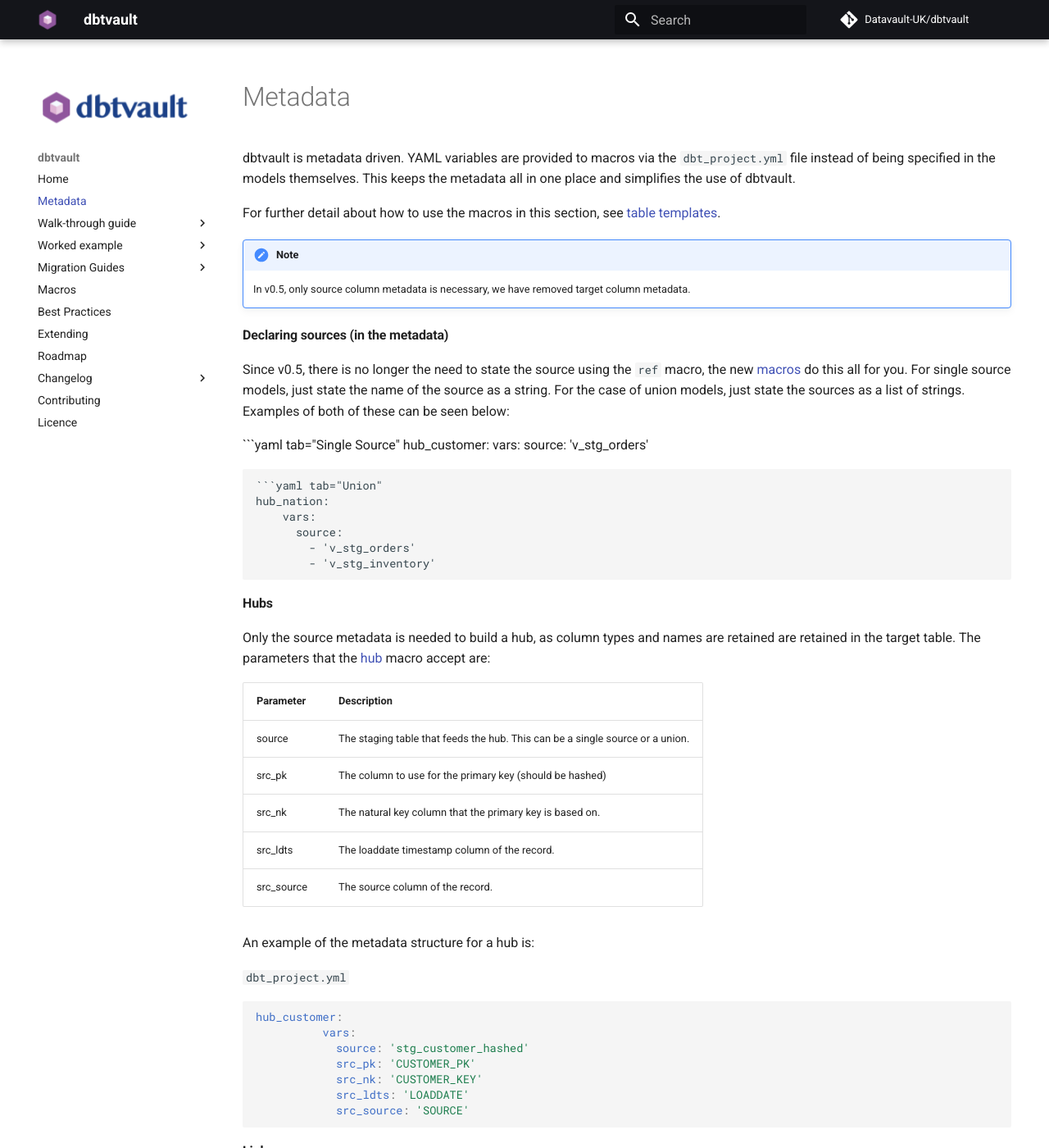
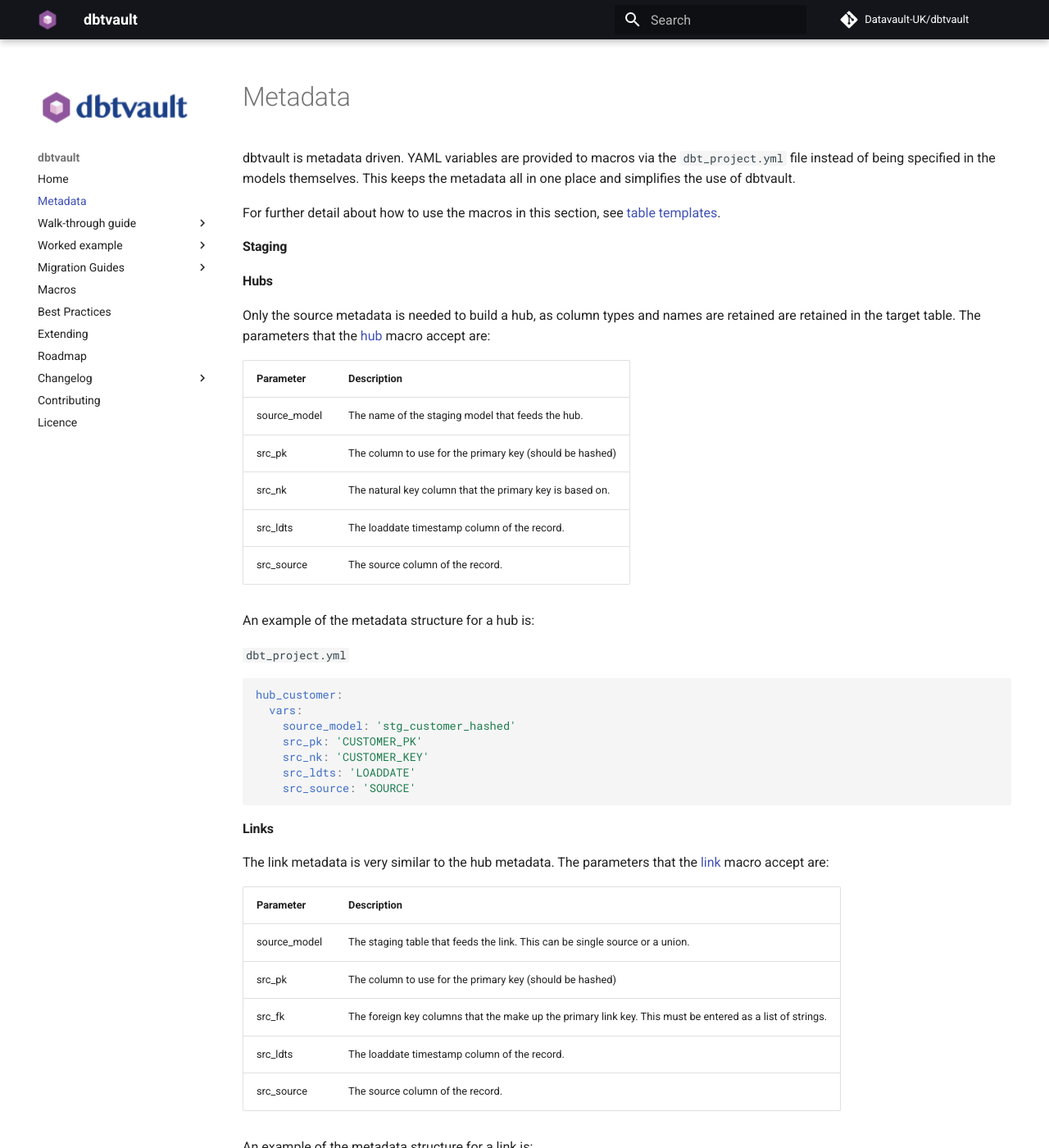
Before and after one commit to Datavault-UK/automate-dv-docs, an MkDocs documentation site: the page built from docs/metadata.md, in a window 1280 px wide and 1400 px high. Shown: the whole window at 82% size. Built offline with MkDocs 1.6.1 and Material for MkDocs 9.7.7, drawn with Linux system fonts in a browser that asks for light colours; comment, search, counter and statistics services are not loaded; some of the changed text lies outside the part shown.

Commit message:
Beginning to update macros page for staging

````diff
--- a/docs/metadata.md
+++ b/docs/metadata.md
@@ -1,55 +1,34 @@
-dbtvault is metadata driven. YAML variables are provided to macros via the ```dbt_project.yml``` file instead of being specified in
+dbtvault is metadata driven. YAML variables are provided to macros via the `dbt_project.yml` file instead of being specified in
 the models themselves. This keeps the metadata all in one place and simplifies the use of dbtvault.
 
 For further detail about how to use the macros in this section, see [table templates](macros.md#table-templates).
 
-!!! note
-    In v0.5, only source column metadata is necessary, we have removed target column metadata.
-
-#### Declaring sources (in the metadata)
-
-Since v0.5, there is no longer the need to state the source using the ```ref``` macro, the new [macros](macros.md) do this all for
-you. For single source models, just state the name of the source as a string.
-For the case of union models, just state the sources as a list of strings. Examples of both of these can be seen below:
-
-```yaml tab="Single Source"
-hub_customer:
-    vars:
-      source: 'v_stg_orders'
-```
-
-```yaml tab="Union"
-hub_nation:
-    vars:
-      source:
-        - 'v_stg_orders'
-        - 'v_stg_inventory'
-```
+#### Staging
 
 #### Hubs
 
 Only the source metadata is needed to build a hub, as column types and names are retained are retained in the target
 table. The parameters that the [hub](macros.md#hub) macro accept are:
 
-| Parameter    | Description                                              |
-| -------------| ---------------------------------------------------------|
-| source       | The staging table that feeds the hub. This can be a single source or a union.  |
-| src_pk       | The column to use for the primary key (should be hashed) |
-| src_nk       | The natural key column that the primary key is based on. |
-| src_ldts     | The loaddate timestamp column of the record.             |
-| src_source   | The source column of the record.                         |
+| Parameter    | Description                                               |
+| -------------| --------------------------------------------------------- |
+| source_model | The name of the staging model that feeds the hub.         |
+| src_pk       | The column to use for the primary key (should be hashed)  |
+| src_nk       | The natural key column that the primary key is based on.  |
+| src_ldts     | The loaddate timestamp column of the record.              |
+| src_source   | The source column of the record.                          |
 
 An example of the metadata structure for a hub is:
 
-```dbt_project.yml```
+`dbt_project.yml`
 ```yaml
 hub_customer:
-          vars:
-            source: 'stg_customer_hashed'
-            src_pk: 'CUSTOMER_PK'
-            src_nk: 'CUSTOMER_KEY'
-            src_ldts: 'LOADDATE'
-            src_source: 'SOURCE'
+  vars:
+    source_model: 'stg_customer_hashed'
+    src_pk: 'CUSTOMER_PK'
+    src_nk: 'CUSTOMER_KEY'
+    src_ldts: 'LOADDATE'
+    src_source: 'SOURCE'
 ```
 
 #### Links
@@ -58,7 +37,7 @@
 
 | Parameter    | Description                                              |
 | -------------| ---------------------------------------------------------|
-| source       | The staging table that feeds the link. This can be single source or a union. |
+| source_model | The staging table that feeds the link. This can be single source or a union. |
 | src_pk       | The column to use for the primary key (should be hashed) |
 | src_fk       | The foreign key columns that the make up the primary link key. This must be entered as a list of strings. |
 | src_ldts     | The loaddate timestamp column of the record.             |
@@ -66,17 +45,17 @@
 
 An example of the metadata structure for a link is:
 
-```dbt_project.yml```
+`dbt_project.yml`
 ```yaml
 link_customer_nation:
-          vars:
-            source: 'v_stg_orders'
-            src_pk: 'LINK_CUSTOMER_NATION_PK'
-            src_fk:
-              - 'CUSTOMER_PK'
-              - 'NATION_PK'
-            src_ldts: 'LOADDATE'
-            src_source: 'SOURCE'
+  vars:
+    source_model: 'v_stg_orders'
+    src_pk: 'LINK_CUSTOMER_NATION_PK'
+    src_fk:
+      - 'CUSTOMER_PK'
+      - 'NATION_PK'
+    src_ldts: 'LOADDATE'
+    src_source: 'SOURCE'
 ```
 
 #### Satellites
@@ -96,23 +75,23 @@
 
 An example of the metadata structure for a satellite is:
 
-```dbt_project.yml```
+`dbt_project.yml`
 ```yaml
 sat_order_customer_details:
-          vars:
-            source: 'v_stg_orders'
-            src_pk: 'CUSTOMER_PK'
-            src_hashdiff: 'CUSTOMER_HASHDIFF'
-            src_payload:
-              - 'NAME'
-              - 'ADDRESS'
-              - 'PHONE'
-              - 'ACCBAL'
-              - 'MKTSEGMENT'
-              - 'COMMENT'
-            src_eff: 'EFFECTIVE_FROM'
-            src_ldts: 'LOADDATE'
-            src_source: 'SOURCE'
+  vars:
+    source_model: 'v_stg_orders'
+    src_pk: 'CUSTOMER_PK'
+    src_hashdiff: 'CUSTOMER_HASHDIFF'
+    src_payload:
+      - 'NAME'
+      - 'ADDRESS'
+      - 'PHONE'
+      - 'ACCBAL'
+      - 'MKTSEGMENT'
+      - 'COMMENT'
+    src_eff: 'EFFECTIVE_FROM'
+    src_ldts: 'LOADDATE'
+    src_source: 'SOURCE'
 ```
 
 #### Transactional links (non-historized links)
@@ -125,36 +104,32 @@
 | src_pk       | The primary key column of the transactional link.                   |
 | src_fk       | The foreign key columns that the make up the primary link key. This must be enter as a list of strings |
 | src_payload  | The columns that make up and payload of the transactional link. The columns must be entered as a list of strings. |
-| src_eff      | The effective from date column.                                          |
+| src_eff      | The effective from date column.                                     |
 | src_ldts     | The loaddate timestamp column of the record.                        |
-| src_source   | The source column of the record.                                     |
+| src_source   | The source column of the record.                                    |
 
-```dbt_project.yml```
+`dbt_project.yml`
 ```yaml
 t_link_transactions:
-          vars:
-            source: 'v_stg_transactions'
-            src_pk: 'TRANSACTION_PK'
-            src_fk:
-              - 'CUSTOMER_FK'
-              - 'ORDER_FK'
-            src_payload:
-              - 'TRANSACTION_NUMBER'
-              - 'TRANSACTION_DATE'
-              - 'TYPE'
-              - 'AMOUNT'
-            src_eff: 'EFFECTIVE_FROM'
-            src_ldts: 'LOADDATE'
-            src_source: 'SOURCE'
+  vars:
+    source_model: 'v_stg_transactions'
+    src_pk: 'TRANSACTION_PK'
+    src_fk:
+      - 'CUSTOMER_FK'
+      - 'ORDER_FK'
+    src_payload:
+      - 'TRANSACTION_NUMBER'
+      - 'TRANSACTION_DATE'
+      - 'TYPE'
+      - 'AMOUNT'
+    src_eff: 'EFFECTIVE_FROM'
+    src_ldts: 'LOADDATE'
+    src_source: 'SOURCE'
 ```
-
-#### Effectivity satellites
-
-Documentation coming soon. Please refer to [eff_sat](macros.md#eff_sat) in the meantime.
 
 #### The problem with metadata
 
-As metadata is stored in the ```dbt_project.yml```, you can probably foresee the file getting very large for bigger
+As metadata is stored in the `dbt_project.yml`, you can probably foresee the file getting very large for bigger
 projects. To help manage large amounts of metadata, we recommend the use of external licence-based tools such as WhereScape,
 Matillion, and erwin Data Modeller. We have future plans to improve metadata handling but in the meantime
 any feedback or ideas are welcome.
````
Also changed, not shown: docs/macros.md (+82 -0 lines).
